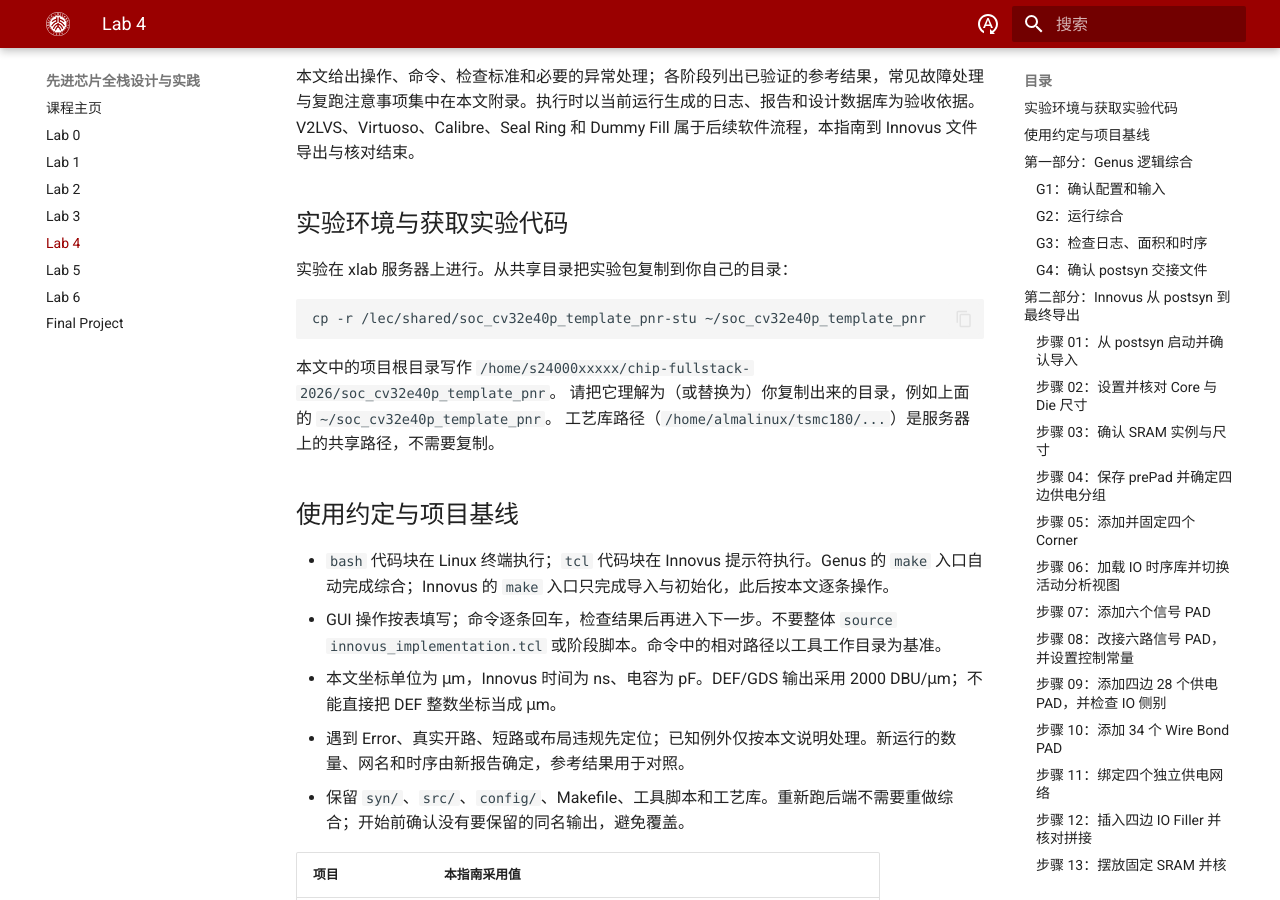
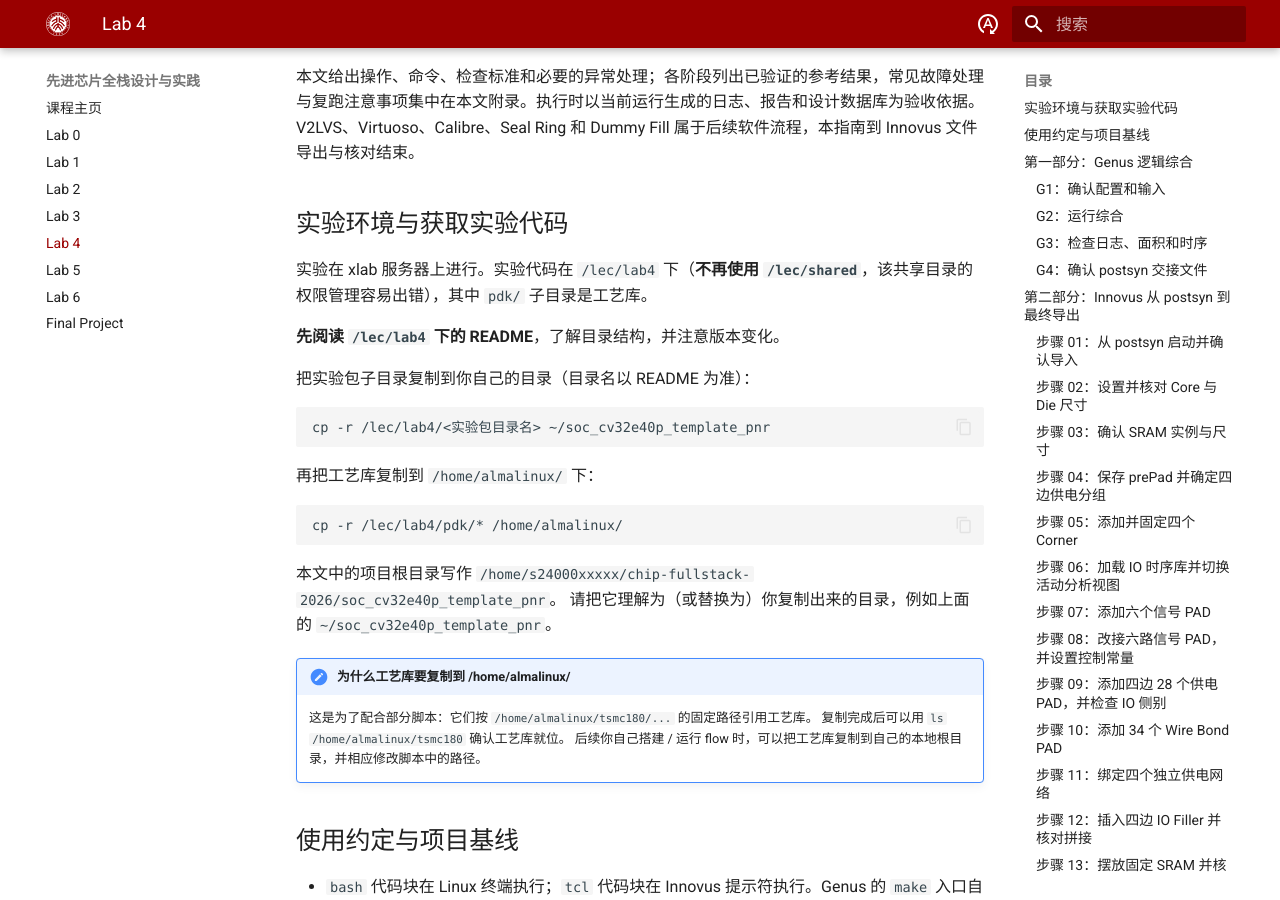
Before and after one commit to pku-pacific-lab-team/Course-Tapeout, an MkDocs documentation site: the page built from 2026-fall/lab-4.md, in a window 1280 px wide and 900 px high, scrolled down 498 px. Built offline with MkDocs 1.6.1 and Material for MkDocs 9.7.7, drawn with Linux system fonts in a browser that asks for light colours; some web fonts are replaced.

Commit message:
Lab 4 实验包迁移到 /lec/lab4，工艺库需复制到 /home/almalinux/
Co-Authored-By: Claude Code <noreply@anthropic.com>

````diff
--- a/2026-fall/lab-4.md
+++ b/2026-fall/lab-4.md
@@ -16,15 +16,29 @@
 
 ## 实验环境与获取实验代码
 
-实验在 xlab 服务器上进行。从共享目录把实验包复制到你自己的目录：
+实验在 xlab 服务器上进行。实验代码在 `/lec/lab4` 下（**不再使用 `/lec/shared`**，该共享目录的权限管理容易出错），其中 `pdk/` 子目录是工艺库。
+
+**先阅读 `/lec/lab4` 下的 README**，了解目录结构，并注意版本变化。
+
+把实验包子目录复制到你自己的目录（目录名以 README 为准）：
 
 ```bash
-cp -r /lec/shared/soc_cv32e40p_template_pnr-stu ~/soc_cv32e40p_template_pnr
+cp -r /lec/lab4/<实验包目录名> ~/soc_cv32e40p_template_pnr
+```
+
+再把工艺库复制到 `/home/almalinux/` 下：
+
+```bash
+cp -r /lec/lab4/pdk/* /home/almalinux/
 ```
 
 本文中的项目根目录写作 `/home/s24000xxxxx/chip-fullstack-2026/soc_cv32e40p_template_pnr`。
 请把它理解为（或替换为）你复制出来的目录，例如上面的 `~/soc_cv32e40p_template_pnr`。
-工艺库路径（`/home/almalinux/tsmc180/...`）是服务器上的共享路径，不需要复制。
+
+!!! note "为什么工艺库要复制到 /home/almalinux/"
+    这是为了配合部分脚本：它们按 `/home/almalinux/tsmc180/...` 的固定路径引用工艺库。
+    复制完成后可以用 `ls /home/almalinux/tsmc180` 确认工艺库就位。
+    后续你自己搭建 / 运行 flow 时，可以把工艺库复制到自己的本地根目录，并相应修改脚本中的路径。
 
 ## 使用约定与项目基线
 
````
